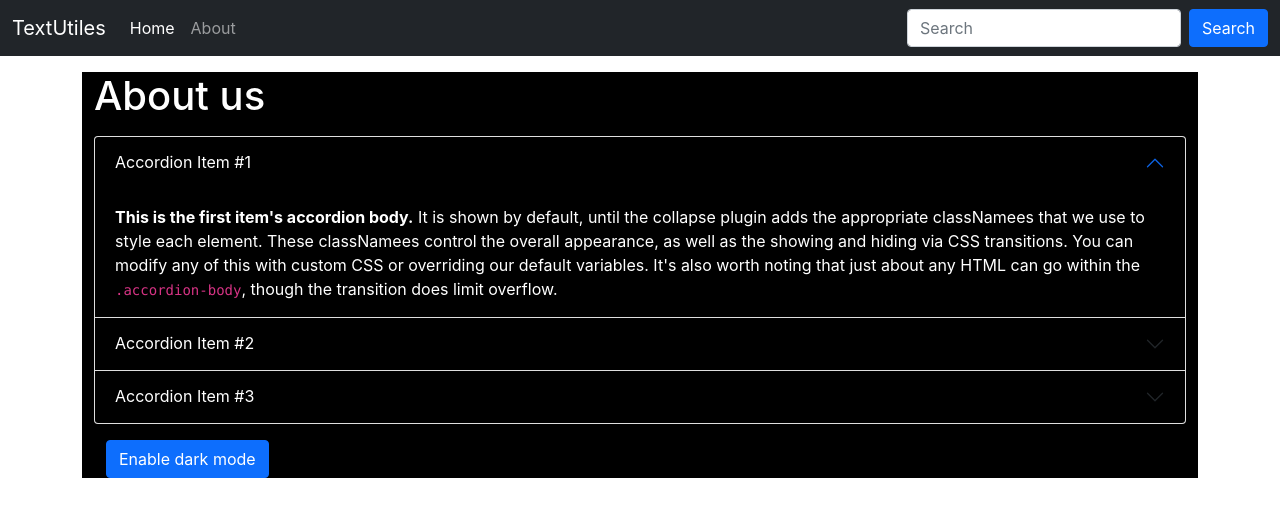
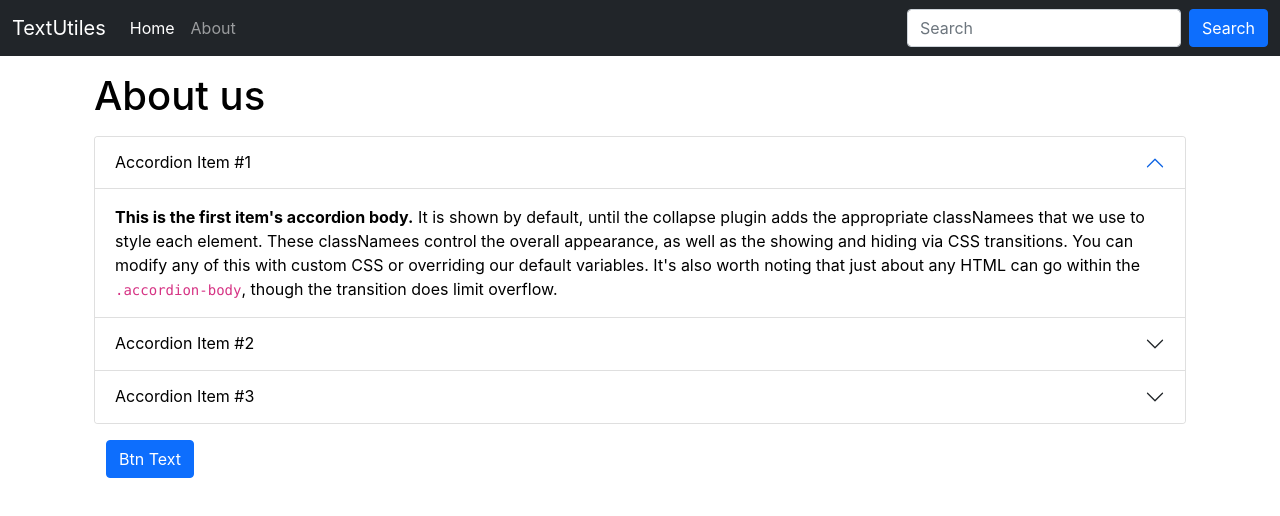
Before and after one commit to KUMAR7BITTU/react_js_course, a React (Create React App) app: page / in a window 1280 px wide. Shown: the top 516 px of the page. Built offline with nearby package versions, Linux system fonts and the light colour scheme.

Commit message:
Enable dark mode

```diff
--- a/src/components/About.js
+++ b/src/components/About.js
@@ -1,9 +1,31 @@
-import React from 'react';
+import React, {useState} from 'react';
 
 export default function About() {
-    let myStyle={
-        color: 'white',
-        backgroundColor: 'black'
+    const [myStyle,setMyStyle]=useState({
+        color: 'black',
+        backgroundColor: 'white'
+    })
+
+    const [btntext,setBtnText]=useState("Enable dark mode")
+
+    const toggleStyle = ()=>{
+        if(myStyle.color=='black')
+        {
+            setMyStyle({
+                color: 'white',
+                background: 'black',
+                border: '1px solid white'
+            })
+            setBtnText("Enable Light Mode")
+        }
+        else
+        {
+            setMyStyle({
+                color: 'black',
+                background: 'white'
+            })
+            setBtnText("Enable Dark Mode")
+        }
     }
     return (
         <div className="container" style={myStyle}>
@@ -51,7 +73,7 @@ export default function About() {
                 </div>
             </div>
             <div className="container my-3">
-            <button type="button" className="btn btn-primary">Enable dark mode</button>
+            <button onClick={toggleStyle} type="button" className="btn btn-primary">Btn Text</button>
             </div>
         </div>
     );
```
